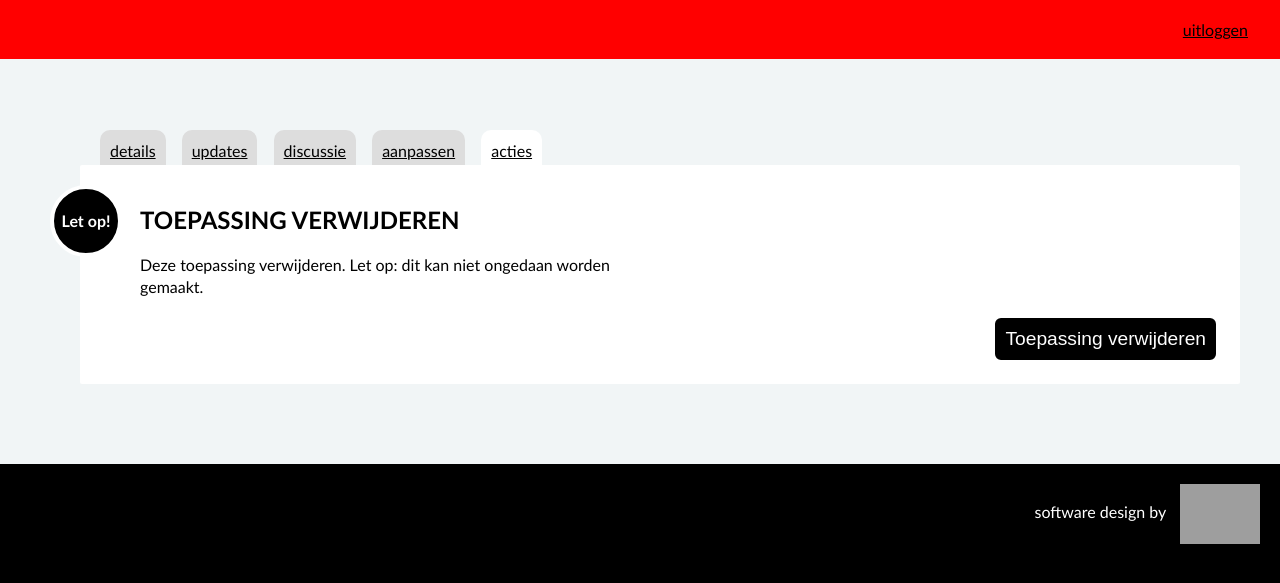
After one commit to Algoritmeregister/algoritmeregister-prototype-app, a PHP site: template templates/acties.twig in a window 1280 px wide. The commit adds this page. Shown: the top 583 px of the page. Run offline with PHP 8.4, Linux system fonts and the light colour scheme; the template is opened without the code that fills it: most values are stand-ins (such as "Sample title", 1, 10 or a date in 2020); a stand-in replaces the project's code that opens the database connection; some libraries are stand-ins or nearby versions; grey boxes are pictures that could not be loaded.

Commit message:
add acties

```diff
--- a/templates/aanpassen.twig
+++ b/templates/aanpassen.twig
@@ -7,7 +7,7 @@
 
             {% include "details-header.twig" with {'tab': 'aanpassen'} %}
 
-            <form method="POST" target="/aanpassen/{{ id }}?token={{ token }}">
+            <form method="POST" action="/aanpassen/{{ id }}?token={{ token }}">
 
                 {% for categorie, group in grouped %}
                     <section>
@@ -39,8 +39,7 @@
 
                 <section style="text-align: right">
                     <button type="submit">Aanpassingen opslaan</button>
-                    <!--<button>Annuleren</button>-->
-                </seciton>
+                </section>
 
             </form>
         </div>
--- /dev/null
+++ b/templates/acties.twig
@@ -0,0 +1,26 @@
+<!DOCTYPE html>
+<html>
+    {% include "head.twig" %}
+    <body>
+        <div class="default-background">
+            {% include 'nav.twig' %}
+
+            {% include "details-header.twig" with {'tab': 'acties'} %}
+
+            <form method="POST" action="/acties/verwijderen/{{ id }}?token={{ token }}">
+
+                <section>
+                    <div class="bol">Let op!</div>
+                    <h2>TOEPASSING VERWIJDEREN</h2>
+                    <p>Deze toepassing verwijderen. Let op: dit kan niet ongedaan worden gemaakt.</p>
+
+                    <div style="text-align: right">
+                        <button type="submit" value="delete">Toepassing verwijderen</button>
+                    </div>
+                </section>
+
+            </form>
+        </div>
+        {% include "footer.twig" %}
+    </body>
+</html>
--- a/templates/details-header.twig
+++ b/templates/details-header.twig
@@ -5,6 +5,7 @@
         <a {% if tab == "details" %}class="active"{% endif %} href="/details/{{ id }}{% if token %}?token={{ token }}{% endif %}">details</a>&emsp;
         <a {% if tab == "updates" %}class="active"{% endif %} href="/details/{{ id }}/log{% if token %}?token={{ token }}{% endif %}">updates</a>&emsp;
         <a {% if tab == "discussie" %}class="active"{% endif %} href="#">discussie</a>&emsp;
-        {% if token %}<a {% if tab == "aanpassen" %}class="active"{% endif %} href="/aanpassen/{{ id }}?token={{ token }}">aanpassen</a>{% endif %}
+        {% if token %}<a {% if tab == "aanpassen" %}class="active"{% endif %} href="/aanpassen/{{ id }}?token={{ token }}">aanpassen</a>{% endif %}&emsp;
+        {% if token %}<a {% if tab == "acties" %}class="active"{% endif %} href="/acties/{{ id }}?token={{ token }}">acties</a>{% endif %}
     </p>
 </header>
```
Also changed, not shown: lib/ApiClient.php (+10 -0 lines), public/index.php (+21 -1 lines).
